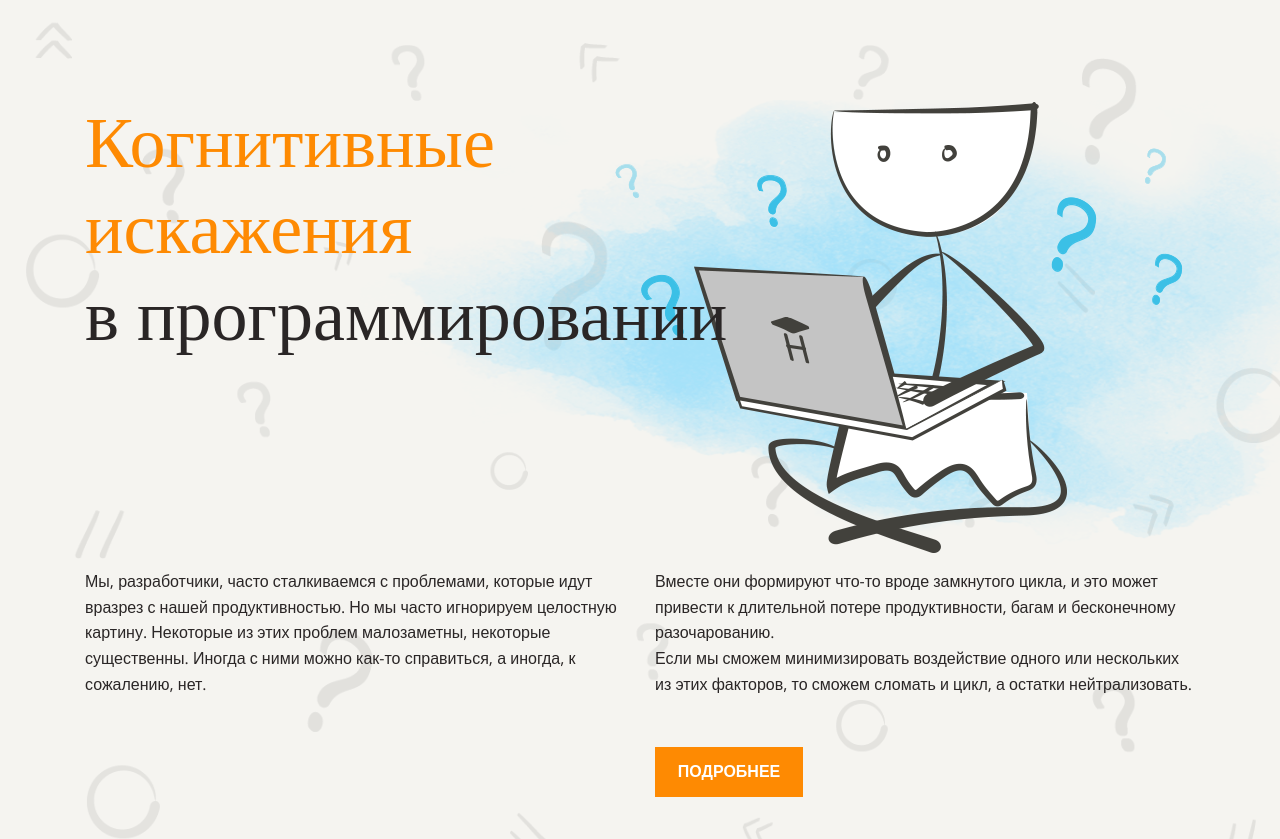
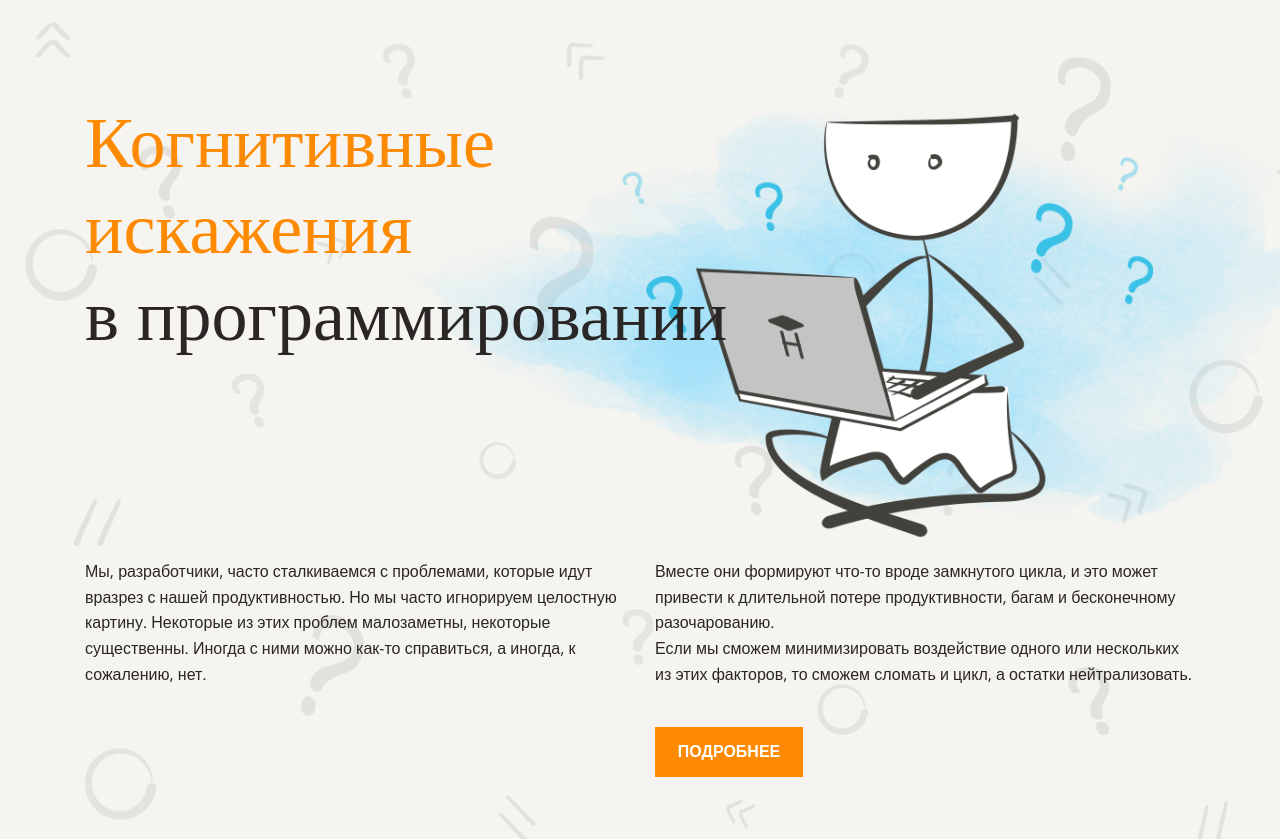
Before and after one commit to exdeam/layout-designer-project-lvl1, a website: page src/index.html in a window 1280 px wide. Shown: the top 839 px of the page. Drawn offline with nearby package versions, Linux system fonts and the light colour scheme; a web font is replaced by a local one.

Commit message:
final fix 2.4

```diff
--- a/src/index.html
+++ b/src/index.html
@@ -16,13 +16,13 @@
                 <h1><span class="font-main">Когнитивные<br>искажения</span><br>в программировании</h1>
             </div>
             <div class="img-fst z-10"><img src="images/main.png" alt="Когнитивные искажения в программировании"></div>
-            <div class="col-50 mt-200 pt-10">
+            <div class="col-50 mt-200">
                 <p>Мы, разработчики, часто сталкиваемся с проблемами, которые идут вразрез
                  с нашей продуктивностью. Но мы часто игнорируем целостную картину. Некоторые из этих проблем
                   малозаметны, некоторые существенны. Иногда с ними можно как-то справиться, а иногда, к сожалению, нет.
                 </p>
             </div>
-            <div class="col-50 mt-200 pt-10">
+            <div class="col-50 mt-200">
                 <p>Вместе они формируют что-то вроде замкнутого цикла, и это может привести к длительной потере продуктивности,
                      багам и бесконечному разочарованию.
                 </p>
--- a/src/styles/style.css
+++ b/src/styles/style.css
@@ -197,14 +197,17 @@ header {
 
 .img-fst {
   position: absolute;
-  top: 36px;
-  right: -320px;
+  top: 52px;
+  right: -270px;
+}
 
+.img-fst img{
+  width: 1082px;
   height: 525px;
 }
 
 .btn-fst {
-  margin-top: 50px;
+  margin-top: 40px;
 
   background-color: var(--main);
 }
@@ -231,6 +234,9 @@ header {
 
 .nav-card {
   width: 350px;
+}
+
+.nav-card:nth-child(-n+3) {
   margin-bottom: 20px;
 }
 
@@ -264,13 +270,13 @@ header {
 }
 
 .distor-header {
-  width: 46%;
+  width: 45%;
 }
 
 .subheader {
   width: 100%;
 
-  padding-left: 8px;
+  padding: 1px 0 1px 8px;
 
   font-weight: 700;
   font-size: 14px;
```
